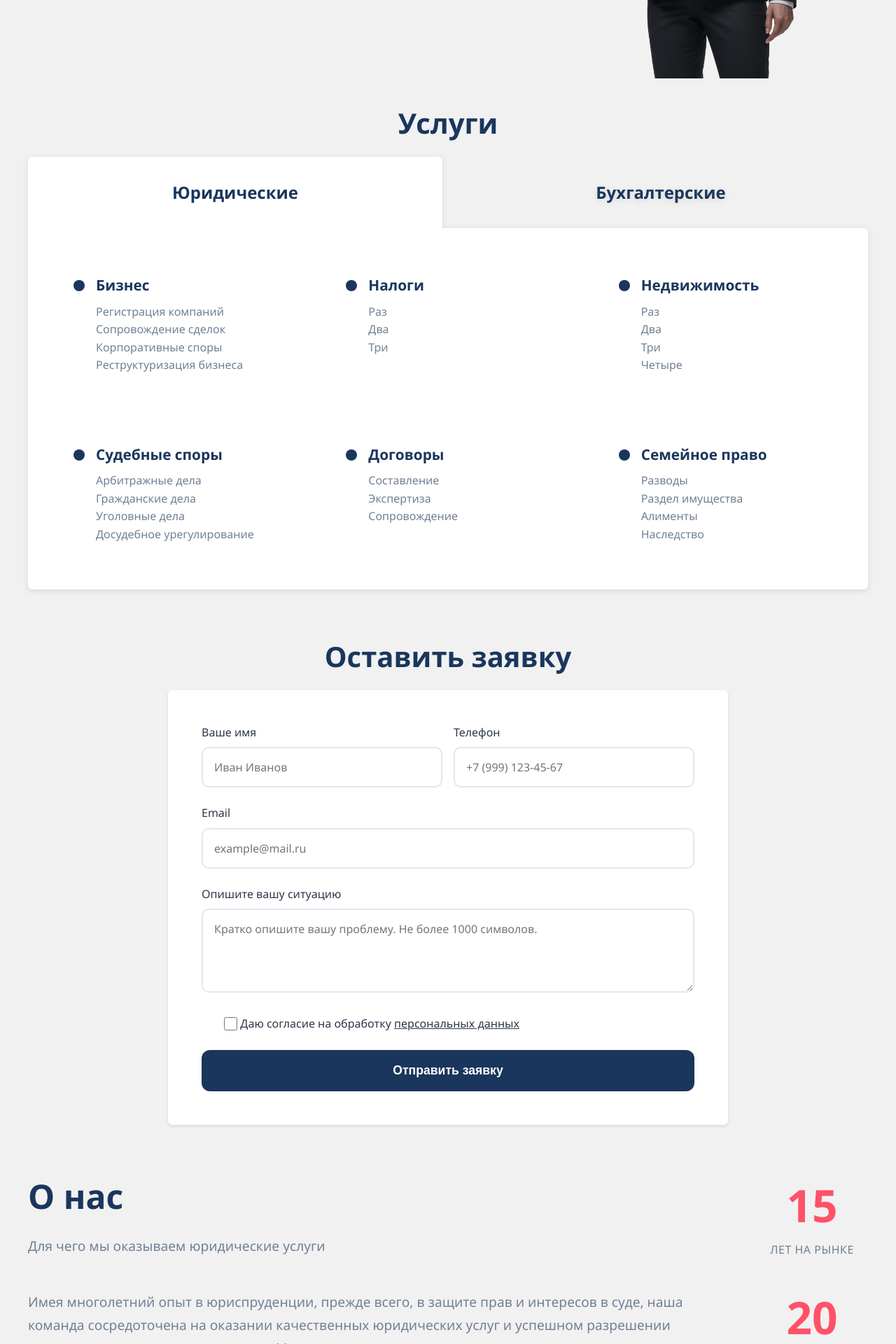
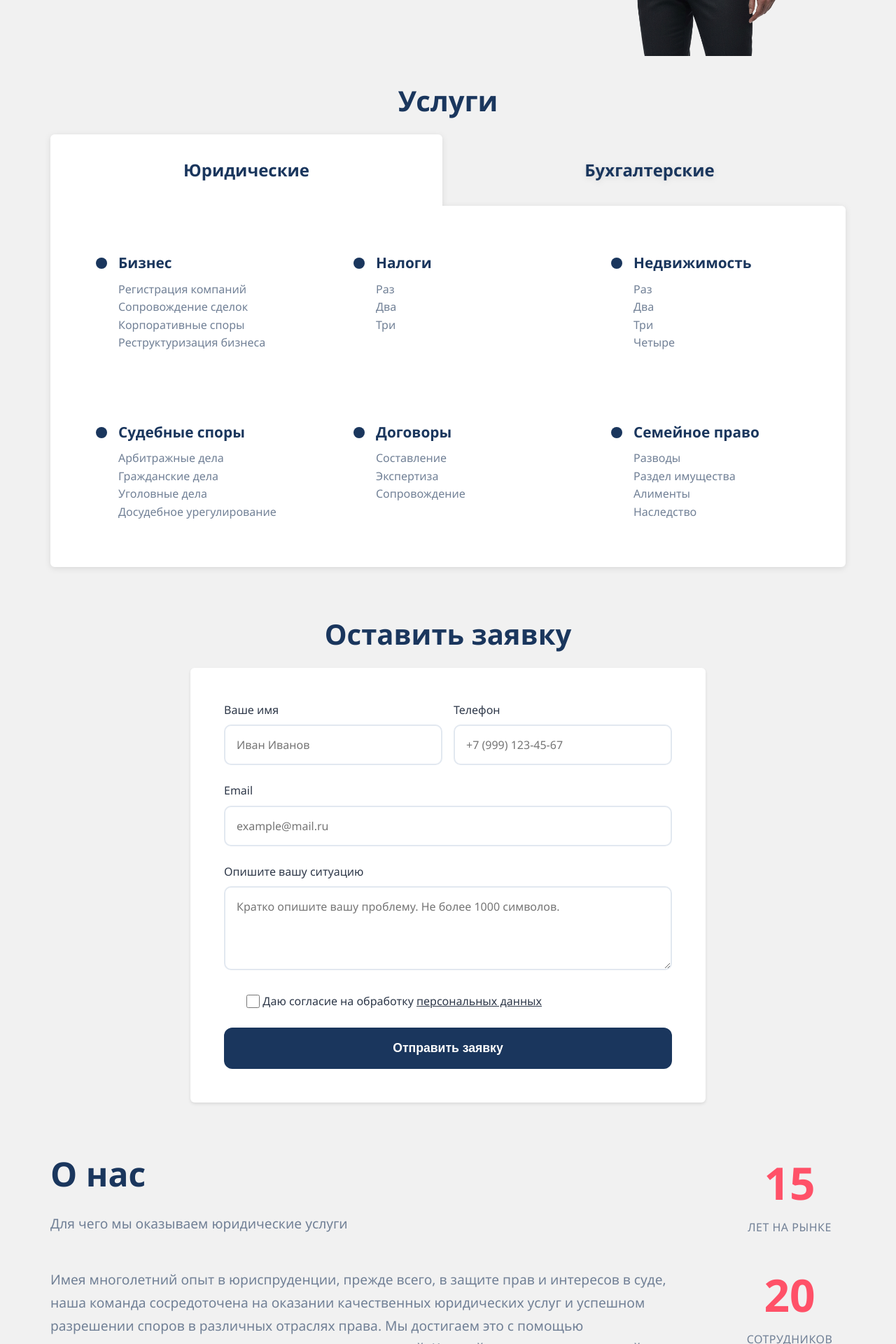
Before and after one commit to levink/hello, a PHP site: page /public/index.html in a window 1280 px wide. Shown: the part 520-2440 px from the top of the page at 70% size. Run offline with PHP 8.4, Linux system fonts and the light colour scheme.

Commit message:
css refactoring

```diff
--- a/public/css/styles.css
+++ b/public/css/styles.css
@@ -160,11 +160,26 @@ nav a:hover::after {
 header ~ section {
     scroll-margin-top: 4rem;
 }
-.section-title {
-    text-align: center;
+
+section {
+    max-width: 1200px;
+    margin: 0 auto;
+    padding: 2rem 2rem;
+}
+
+section h1 {
+    font-size: 3rem;
+    color: var(--primary);
+}
+
+section h2 {
     font-size: 2.5rem;
     color: var(--primary);
+}
+
+.section_title {
     margin-bottom: 1rem;
+    text-align: center;
 }
 .section-subtitle {
     text-align: center;
@@ -215,14 +224,8 @@ header ~ section {
 }
 /* #endregion Hero */
 
-
 /* #region Services */
-.services {
-    padding: 2rem 2rem;
-}
 .services_container {
-    max-width: 1200px;
-    margin: 0 auto;
     filter: drop-shadow(var(--shadow));
 }
 .services_tabs {
@@ -385,16 +382,11 @@ header ~ section {
 
 /* #endregion Price */
 
-
 /* #region Ask */
 
 .ask {
-    padding: 2rem 2rem;
     background: var(--bg);
-}
-.ask_container {
     max-width: 800px;
-    margin: 0 auto;
 }
 .ask_form {
     padding: 3rem;
@@ -456,41 +448,32 @@ header ~ section {
 
 /* #region About */
 .about {
-    padding: 2rem 2rem;
-}
-.about_container {
-    max-width: 1200px;
-    margin: 0 auto;
     display: grid;
     grid-template-columns: 1fr 0fr;
     gap: 6rem;
     align-items: flex-start;
+    color: var(--text_light);
 }
-.about_title h1 {
-    font-size: 3rem;
+.about_text h1 {
     margin-bottom: 1rem;
-    color: var(--primary);
 }
-.about_title p {
+.about_text p {
     font-size: 1.2rem;
     line-height: 1.7em;
-    color: var(--text_light);
     margin-bottom: 3rem;
 }
-.stats_grid {
-    max-width: 1200px;
-    margin: 0 auto;
+.about_stats {
     display: flex;
     flex-direction: column;
     gap: 2rem;
     text-align: center;
 }
-.stat_item h2 {
+.about_stats h4 {
     font-size: 4rem;
     font-weight: 700;
     color: var(--accent);
 }
-.stat_item p {
+.about_stats p {
     min-width: 10rem;
     font-size: 1rem;
     font-weight: 500;
--- a/public/index.html
+++ b/public/index.html
@@ -18,6 +18,10 @@
                 <span class="logo_text">Profi<span>Raizen</span></span>
             </a>
             <a href="tel:+74990001122" id="" class="phone">+7 (499) 000-11-22</a>
+            <!-- <a href="https://max.ru/u/f9LHodD0cOIM8lA64WkAAXvX6Cbx1yPcT82kEt0hY8vClFCY5t8jXzOfRgE" target="_blank">
+                <img src="ССЫЛКА_НА_ИКОНКУ" alt="Написать в MAX" width="28" height="28">
+                Написать в MAX
+            </a> -->
             <nav id="nav">
                 <a href="#services">УСЛУГИ</a>
                 <a href="#about">О НАС</a>
@@ -34,8 +38,7 @@
     </header>
 
     <section class="hero" id="hero">
-        <div class="hero_container">
-            <div class="hero_content">
+        <div>
             <h1>Ваше право — наша <span>профессия</span></h1>
             <p>
                 Юридическая помощь частным лицам и бизнесу.
@@ -43,16 +46,14 @@
                 ситуации.
             </p>
             <a href="#ask" class="btn solid_blue">Задать вопрос</a>
-                <!-- <a href="#services" class="btn btn_outline">Наши услуги</a> -->
         </div>
         <div class="hero_image">
             <img src="img/hero005.png" alt="ProfiRaizen" />
         </div>
-        </div>
     </section>
 
     <section class="services" id="services">
-        <h2 class="section-title">Услуги</h2>
+        <h2 class="section_title">Услуги</h2>
         <div class="services_container">
 
             <div class="services_tabs">
@@ -198,9 +199,9 @@
     </section>
 
     <section class="price" id="price">
-        <h2 class="section-title">Стоимость</h2>
-        <div class="price_container">
-            <p class="section-subtitle">
+        <h2 class="section_title">Стоимость</h2>
+        <div>
+            <p class="price_subtitle">
                 Стоимость услуг, указываемая в договоре - является окончательной
             </p>
             <table>
@@ -293,8 +294,7 @@
     </section>
 
     <section class="ask" id="ask">
-        <div class="ask_container">
-            <h2 class="section-title">Оставить заявку</h2>
+        <h2 class="section_title">Оставить заявку</h2>
         <form class="ask_form" id="ask_form" onsubmit="submitAskForm(event)">
             <div class="form_row">
                 <div class="form_group">
@@ -320,12 +320,10 @@
             </div>
             <button type="submit" class="btn solid_blue">Отправить заявку</button>
         </form>
-        </div>
     </section>
 
     <section class="about" id="about">
-        <div class="about_container">
-            <div class="about_title">
+        <div class="about_text">
             <h1>О нас</h1>
             <p>Для чего мы оказываем юридические услуги</p>
             <p>
@@ -339,22 +337,14 @@
             </p>
             <a href="/about.html" class="btn wire_blue">Подробнее</a>
         </div>
-            <div class="stats_grid">
-                <div class="stat_item">
-                    <h2>15</h2><p>ЛЕТ НА РЫНКЕ</p>
-                </div>
-                <div class="stat_item">
-                    <h2>20</h2><p>СОТРУДНИКОВ</p>
-                </div>
-                <div class="stat_item">
-                    <h2>97%</h2><p>УСПЕШНЫХ ДЕЛ</p>
-                </div>
-            </div>
+        <div class="about_stats">
+            <div><h4>15</h4><p>ЛЕТ НА РЫНКЕ</p></div>
+            <div><h4>20</h4><p>СОТРУДНИКОВ</p></div>
+            <div><h4>97%</h4><p>УСПЕШНЫХ ДЕЛ</p></div>
         </div>
     </section>
 
     <section class="contact" id="contact">
-        <div class="contact_container">
         <h1>Контакты</h1>
         <div class="contact_grid">
             <div>
@@ -406,7 +396,6 @@
             </div>
             <div class="map_container">
                 <script type="text/javascript" charset="utf-8" async src="https://api-maps.yandex.ru/services/constructor/1.0/js/?um=constructor%3A0b75a2b8070eb1d704ae8e52048ee2e973ce816071ed5bfa4811996f9d9c57f5&amp;width=100%&amp;height=100%&amp;lang=ru_RU&amp;scroll=true"></script>
-                </div>
             </div>
         </div>
     </section>
```
Also changed, not shown: other parts of public/css/styles.css (+14 -36 lines). Lines whose indentation alone changed are shown as unchanged.
